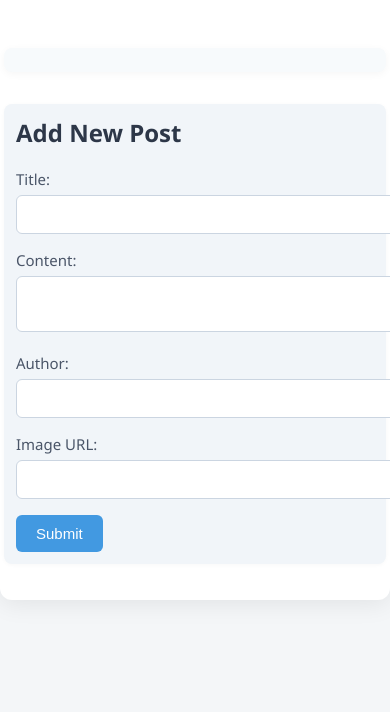
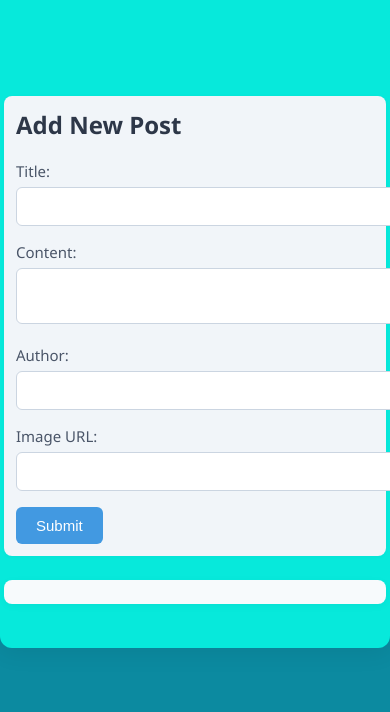
Before and after one commit to Ignatius-code1/code-challenge-3, a website: page index.html in a window 390 px wide. Shown: the part 132-844 px from the top of the page. Drawn offline with Linux system fonts and the light colour scheme; no server answers.

Commit message:
add files and changes

```diff
--- a/css/style.css
+++ b/css/style.css
@@ -1,6 +1,6 @@
 body {
   font-family: 'Segoe UI', Arial, sans-serif;
-  background: #f4f6f8;
+  background: #0c8aa0;
   margin: 0;
   padding: 0;
 }
@@ -8,7 +8,7 @@ body {
 .container {
   max-width: 900px;
   margin: 40px auto;
-  background: #fff;
+  background: #06fae6da;
   border-radius: 12px;
   box-shadow: 0 4px 24px rgba(0,0,0,0.08);
   padding: 32px 24px;
@@ -28,7 +28,7 @@ h1 {
 }
 
 .post-item {
-  background: #edf2f7;
+  background: #ffffff;
   border-radius: 8px;
   padding: 16px 20px;
   cursor: pointer;
@@ -45,12 +45,35 @@ h1 {
   box-shadow: 0 4px 16px rgba(0,0,0,0.08);
 }
 
+.main-flex {
+  display: flex;
+  gap: 32px;
+}
+
+.left-column {
+  flex: 1 1 340px;
+  min-width: 300px;
+  max-width: 400px;
+  display: flex;
+  flex-direction: column;
+  gap: 24px;
+}
+
+.right-column {
+  flex: 2 1 0;
+  min-width: 320px;
+  display: flex;
+  flex-direction: column;
+  justify-content: flex-start;
+}
+
 #post-detail {
   background: #f7fafc;
   border-radius: 8px;
   padding: 24px;
   margin-bottom: 32px;
   box-shadow: 0 2px 8px rgba(0,0,0,0.04);
+  margin-top: 0;
 }
 
 #post-detail h2 {
@@ -129,7 +152,15 @@ button#cancel-edit:hover {
   display: none;
 }
 
-@media (max-width: 700px) {
+@media (max-width: 900px) {
+  .main-flex {
+    flex-direction: column;
+    gap: 0;
+  }
+  .right-column, .left-column {
+    max-width: 100%;
+    min-width: 0;
+  }
   .container {
     padding: 12px 4px;
   }
--- a/index.html
+++ b/index.html
@@ -7,10 +7,10 @@
     <link rel="stylesheet" href="./css/style.css">
 </head>
 <body>
-    <div class="container">
+    <div class="container main-flex">
+        <div class="left-column">
             <h1>My Blog</h1>
             <div id="post-list" class="post-list"></div>
-        <div id="post-detail"></div>
             <form id="new-post-form">
                 <h2>Add New Post</h2>
                 <label for="new-title">Title:</label>
@@ -33,6 +33,10 @@
                 <button type="button" id="cancel-edit" class="bg-gray-400 hover:bg-gray-600 text-white font-bold py-2 px-4 rounded-md ml-2">Cancel</button>
             </form>
         </div>
+        <div class="right-column">
+            <div id="post-detail"></div>
+        </div>
+    </div>
     <script src="./src/index.js"></script>
 </body>
 </html>
--- a/package.json
+++ b/package.json
@@ -4,6 +4,7 @@
   "description": "",
   "main": "index.js",
   "scripts": {
+    "server": "json-server db.json",
     "test": "echo \"Error: no test specified\" && exit 1"
   },
   "repository": {
@@ -17,5 +18,8 @@
   "bugs": {
     "url": "https://github.com/Ignatius-code1/code-challenge-3/issues"
   },
-  "homepage": "https://github.com/Ignatius-code1/code-challenge-3#readme"
+  "homepage": "https://github.com/Ignatius-code1/code-challenge-3#readme",
+  "devDependencies": {
+    "json-server": "^0.17.4"
+  }
 }
--- a/src/index.js
+++ b/src/index.js
@@ -1,6 +1,5 @@
-const POSTS_URL = 'http://localhost:3000/posts';
+const POSTS_URL = ' http://localhost:3000/posts';
 
-// DOM Elements
 const postList = document.getElementById('post-list');
 const postDetail = document.getElementById('post-detail');
 const newPostForm = document.getElementById('new-post-form');
@@ -11,7 +10,7 @@ const cancelEditBtn = document.getElementById('cancel-edit');
 
 let currentPostId = null;
 
-// Core Functions
+
 async function fetchPosts() {
   const res = await fetch(POSTS_URL);
   return await res.json();
@@ -43,7 +42,7 @@ async function handlePostClick(id) {
     <button id="delete-btn">Delete</button>
   `;
 
-  // Attach event listeners after rendering
+
   document.getElementById('edit-btn').addEventListener('click', () => showEditForm(post));
   document.getElementById('delete-btn').addEventListener('click', () => deletePost(id));
 }
@@ -55,7 +54,7 @@ function showEditForm(post) {
   postDetail.style.display = 'none';
 }
 
-// Add new post from form
+
 function addNewPostListener() {
   newPostForm.addEventListener('submit', async (e) => {
     e.preventDefault();
@@ -78,7 +77,7 @@ function addNewPostListener() {
   });
 }
 
-// Display single post after creation
+
 function displaySinglePost(post) {
   const div = document.createElement('div');
   div.className = 'post-item';
@@ -87,10 +86,10 @@ function displaySinglePost(post) {
   postList.appendChild(div);
 }
 
-// Delete post
+
 async function deletePost(id) {
   await fetch(`${POSTS_URL}/${id}`, { method: 'DELETE' });
-  // Remove the post item from the list by id
+
   const postItems = document.querySelectorAll('.post-item');
   postItems.forEach(item => {
     item.addEventListener('click', function handler() {
@@ -103,12 +102,12 @@ async function deletePost(id) {
   postDetail.innerHTML = '<p>Post deleted.</p>';
 }
 
-// Initialize App
+
 async function main() {
   const posts = await fetchPosts();
   displayPosts(posts);
   if (posts.length > 0) {
-    handlePostClick(posts[0].id); // Show first post by default
+    handlePostClick(posts[0].id);
   }
 }
 
```
Also changed, not shown: db.json (+7 -20 lines), 2 other files. Lines whose indentation alone changed are shown as unchanged.
